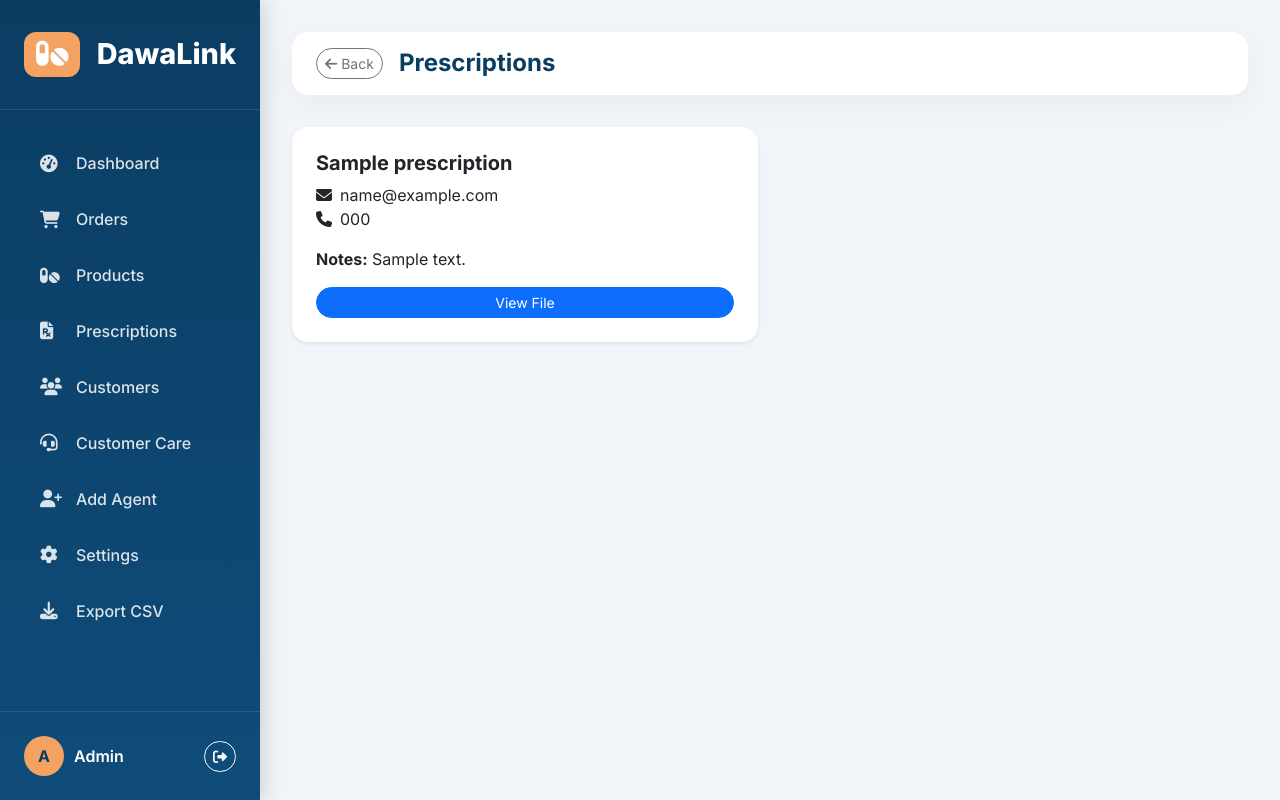
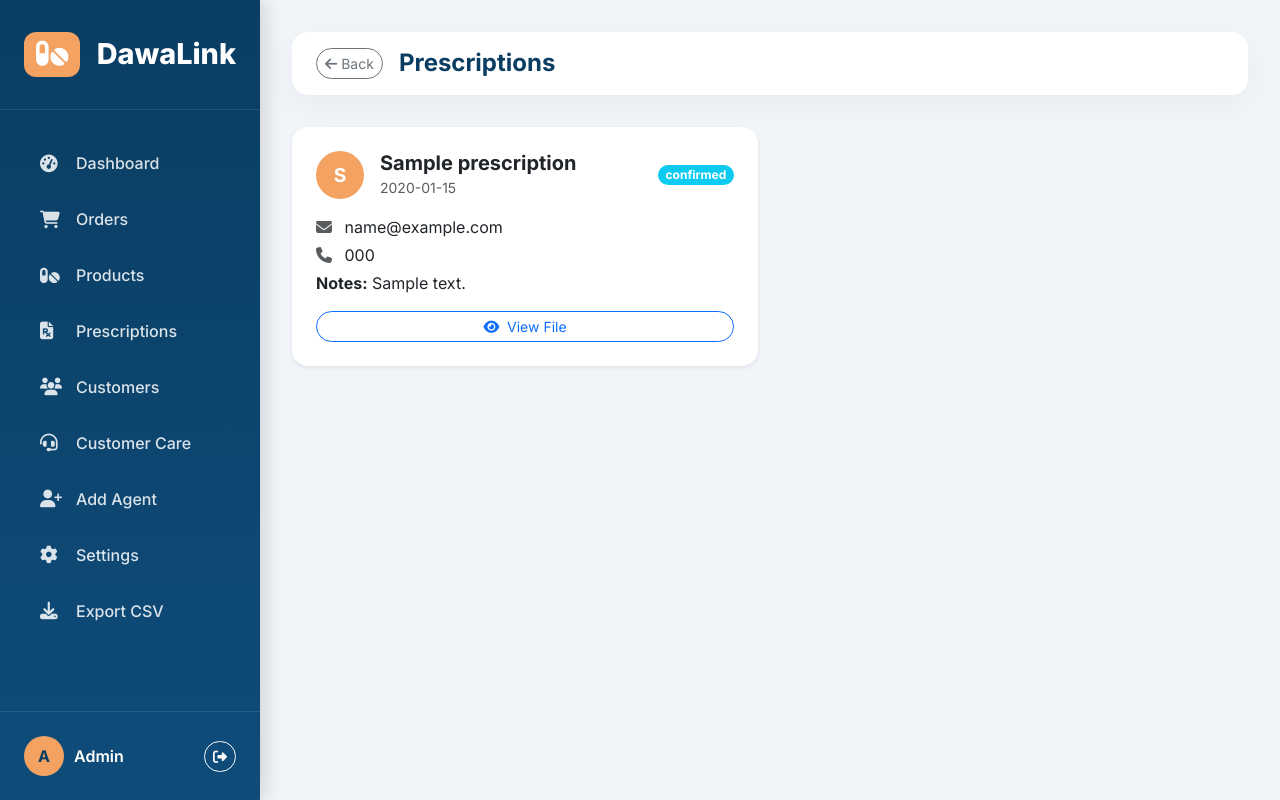
Before and after one commit to rodriguezgeorge089-art/techpharm-final, a Flask app: template templates/admin_prescriptions.html in a window 1280 px wide. Run offline with Flask 3, Linux system fonts and the light colour scheme; the template is opened without the code that fills it: most values are stand-ins (such as "Sample title", 1, 10 or a date in 2020); some libraries are stand-ins or nearby versions.

Commit message:
Update admin_prescriptions.html

```diff
--- a/templates/admin_prescriptions.html
+++ b/templates/admin_prescriptions.html
@@ -3,17 +3,24 @@
 {% block page_title %}Prescriptions{% endblock %}
 {% block admin_content %}
 <div class="row">
+    {% if prescriptions|length == 0 %}
+    <div class="col-12"><div class="card border-0 shadow-sm rounded-4 p-5 text-center"><i class="fas fa-file-prescription fa-4x text-muted mb-3"></i><h5>No prescriptions uploaded yet</h5></div></div>
+    {% else %}
     {% for rx in prescriptions %}
     <div class="col-md-6 mb-4">
-        <div class="card border-0 shadow-sm rounded-4 p-4">
-            <h5 class="fw-bold">{{ rx.customer_name }}</h5>
-            <p><i class="fas fa-envelope me-2"></i>{{ rx.customer_email }}<br><i class="fas fa-phone me-2"></i>{{ rx.customer_phone }}</p>
-            <p><strong>Notes:</strong> {{ rx.notes or 'N/A' }}</p>
-            {% if rx.file_url %}<a href="{{ rx.file_url }}" target="_blank" class="btn btn-sm btn-primary rounded-pill">View File</a>{% endif %}
+        <div class="card border-0 shadow-sm rounded-4 p-4 prescription-card h-100">
+            <div class="d-flex align-items-center mb-3">
+                <div class="avatar-circle me-3" style="background: var(--gold); color: white; width: 48px; height: 48px; border-radius: 50%; display: flex; align-items: center; justify-content: center; font-weight: 700; font-size: 1.2rem;">{{ rx.customer_name[:1].upper() }}</div>
+                <div><h5 class="fw-bold mb-0">{{ rx.customer_name }}</h5><small class="text-muted">{{ rx.created_at[:10] }}</small></div>
+                <span class="badge bg-info text-white rounded-pill ms-auto">{{ rx.status }}</span>
+            </div>
+            <p class="mb-1"><i class="fas fa-envelope me-2 text-muted"></i> {{ rx.customer_email }}</p>
+            <p class="mb-1"><i class="fas fa-phone me-2 text-muted"></i> {{ rx.customer_phone }}</p>
+            {% if rx.notes %}<p class="mb-2"><strong>Notes:</strong> {{ rx.notes }}</p>{% endif %}
+            {% if rx.file_url %}<a href="{{ rx.file_url }}" target="_blank" class="btn btn-sm btn-outline-primary rounded-pill mt-2"><i class="fas fa-eye me-1"></i> View File</a>{% endif %}
         </div>
     </div>
-    {% else %}
-    <div class="col-12"><div class="card border-0 shadow-sm rounded-4 p-5 text-center"><i class="fas fa-file-prescription fa-4x text-muted mb-3"></i><h5>No prescriptions uploaded yet</h5></div></div>
     {% endfor %}
+    {% endif %}
 </div>
 {% endblock %}
```
